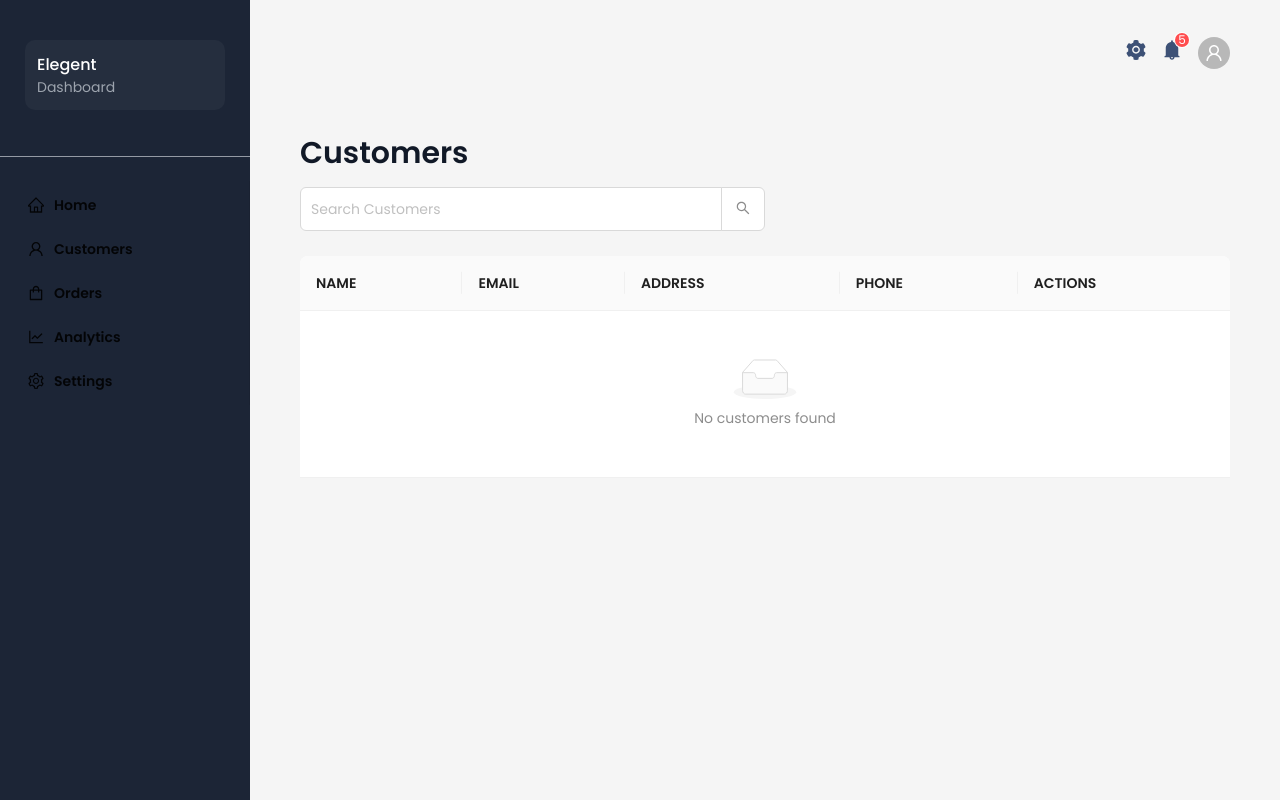
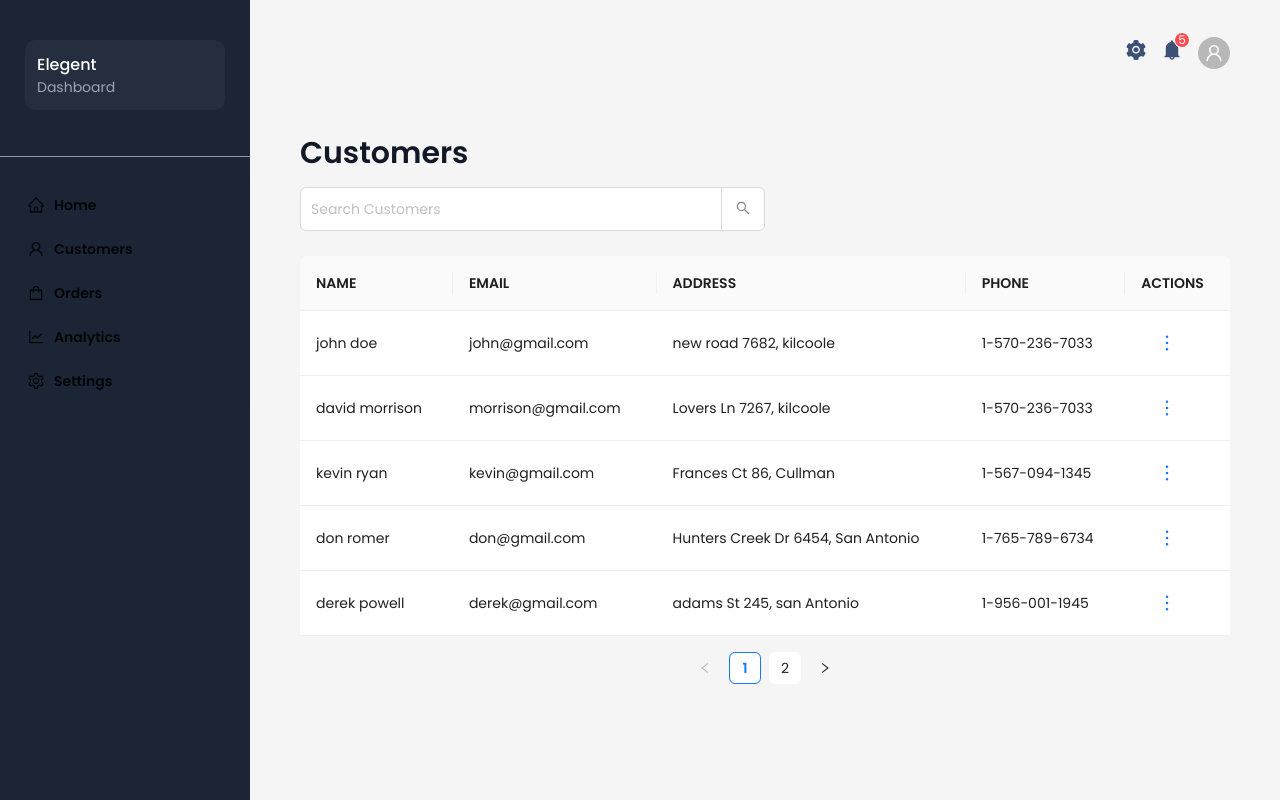
Before and after one commit to thomasdev9/dashboard-app, a React (Create React App) app: page /customers in a window 1280 px wide. Built offline with nearby package versions, Linux system fonts and the light colour scheme; data requests are answered from the project's data file.

Commit message:
Fetch customers data

```diff
--- a/src/api/configs/axios-configs.js
+++ b/src/api/configs/axios-configs.js
@@ -2,7 +2,7 @@ import axios from 'axios';
 
 export const api = axios.create({
   withCredentials: true,
-  baseURL: 'https://fakestoreapi.com',
+  baseURL: 'http://localhost:3030',
   headers: {
     'Content-Type': 'application/json',
     'Access-Control-Allow-Origin': '*',
--- a/src/api/customers-api.js
+++ b/src/api/customers-api.js
@@ -2,7 +2,7 @@ import { api } from './configs/axios-configs';
 import { defineCancelApiObject } from './configs/axios-utils';
 
 export const CustomersAPI = {
-  getAllCustomers: async function ({ cancel = false }) {
+  getAllCustomers: async function (cancel = false) {
     const response = await api.request({
       url: '/customers',
       method: 'GET',
--- a/src/pages/customers.js
+++ b/src/pages/customers.js
@@ -1,7 +1,10 @@
-import React from 'react';
+import React, { useEffect } from 'react';
+import { useDispatch, useSelector } from 'react-redux';
 import Content from '../features/ui/content';
 import { Typography, Input, Table, Empty, Dropdown, Menu, Button } from 'antd';
 import { MoreOutlined, EditOutlined, DeleteOutlined } from '@ant-design/icons';
+import { fetchCustomers } from '../redux/slices/customers';
+import { formatCustomersData } from '../shared/utils';
 
 const { Title } = Typography;
 const { Search } = Input;
@@ -22,6 +25,8 @@ const dropdownMenu = (
 );
 
 function Customers() {
+  const dispatch = useDispatch();
+  const dataSource = useSelector((state) => state.customers.data);
   const columns = [
     {
       title: 'NAME',
@@ -58,6 +63,10 @@ function Customers() {
     },
   ];
 
+  useEffect(() => {
+    dispatch(fetchCustomers());
+  }, []);
+
   return (
     <Content>
       <Title style={{ color: 'rgb(17, 25, 39)' }} level={2}>
@@ -65,7 +74,7 @@ function Customers() {
       </Title>
       <Search placeholder="Search Customers" className="search-bar" enterButton={false} addonAfter={false} />
       <Table
-        dataSource={[]}
+        dataSource={formatCustomersData(dataSource)}
         columns={columns}
         scroll={{ x: true }}
         pagination={{ pageSize: 5, position: ['bottomCenter'] }}
--- /dev/null
+++ b/src/shared/utils.js
@@ -0,0 +1,16 @@
+const formatName = (name) => {
+  return `${name?.firstname} ${name?.lastname}`;
+};
+
+const formatAddress = (address) => {
+  return `${address?.street} ${address?.number}, ${address?.city}`;
+};
+
+export const formatCustomersData = (data) => {
+  return data?.map((customer) => ({
+    name: formatName(customer?.name),
+    email: customer?.email,
+    phone: customer?.phone,
+    address: formatAddress(customer?.address),
+  }));
+};
```
